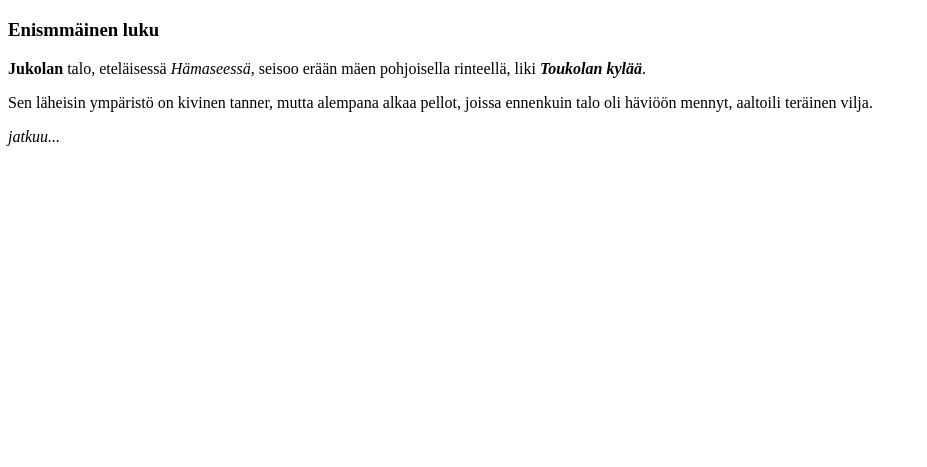
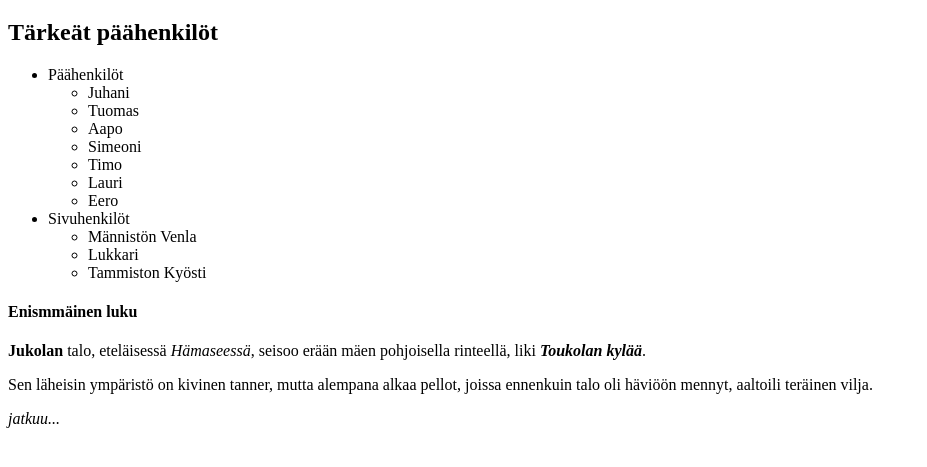
Before and after one commit to AdamGiire/Lapio-website, a plain HTML site: page index.html in a window 1280 px wide. Shown: the part 61-528 px from the top of the page, without its empty margins (0-927 px from the left). Drawn offline with Linux system fonts and the light colour scheme.

Commit message:
Osa 3. Neljäs tehtävä

```diff
--- a/index.html
+++ b/index.html
@@ -8,7 +8,26 @@
 
 <body>
 <h1>Seitsemän veljestä</h1>
-<h3>Enismmäinen luku</h3>
+<h2>Tärkeät päähenkilöt</h2>
+<ul>
+  <li>Päähenkilöt</li>
+  <ul>
+    <li>Juhani</li>
+    <li>Tuomas</li>
+    <li>Aapo</li>
+    <li>Simeoni</li>
+    <li>Timo</li>
+    <li>Lauri</li>
+    <li>Eero</li>
+  </ul>
+  <li>Sivuhenkilöt</li>
+<ul>
+    <li>Männistön Venla</li>
+    <li>Lukkari</li>
+    <li>Tammiston Kyösti</li>
+</ul>
+</ul>
+<h4>Enismmäinen luku</h4>
 <p><b>Jukolan</b> talo, eteläisessä <i>Hämaseessä</i>, seisoo erään mäen pohjoisella rinteellä, liki <b><i>Toukolan kylää</i></b>.</p>
 <p>Sen läheisin ympäristö on kivinen tanner, mutta alempana alkaa pellot, joissa ennenkuin talo oli häviöön mennyt, aaltoili teräinen vilja.</p>
 <i>jatkuu...</i>
```
